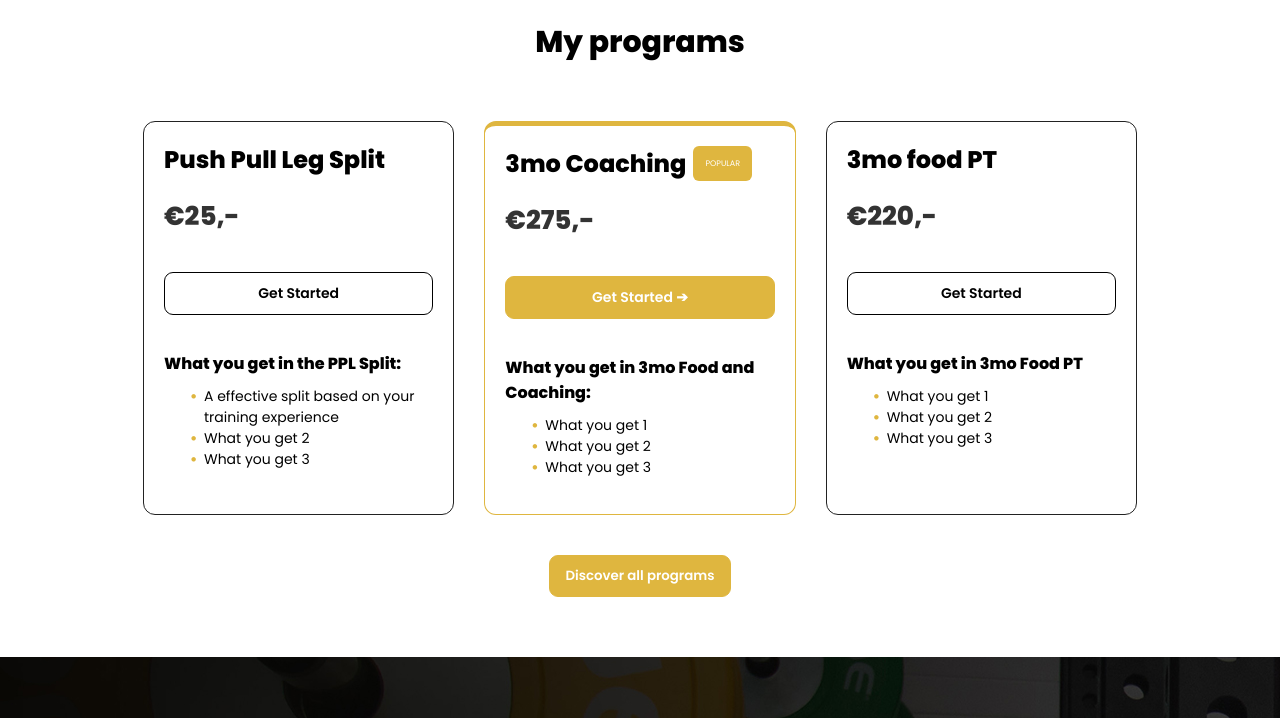
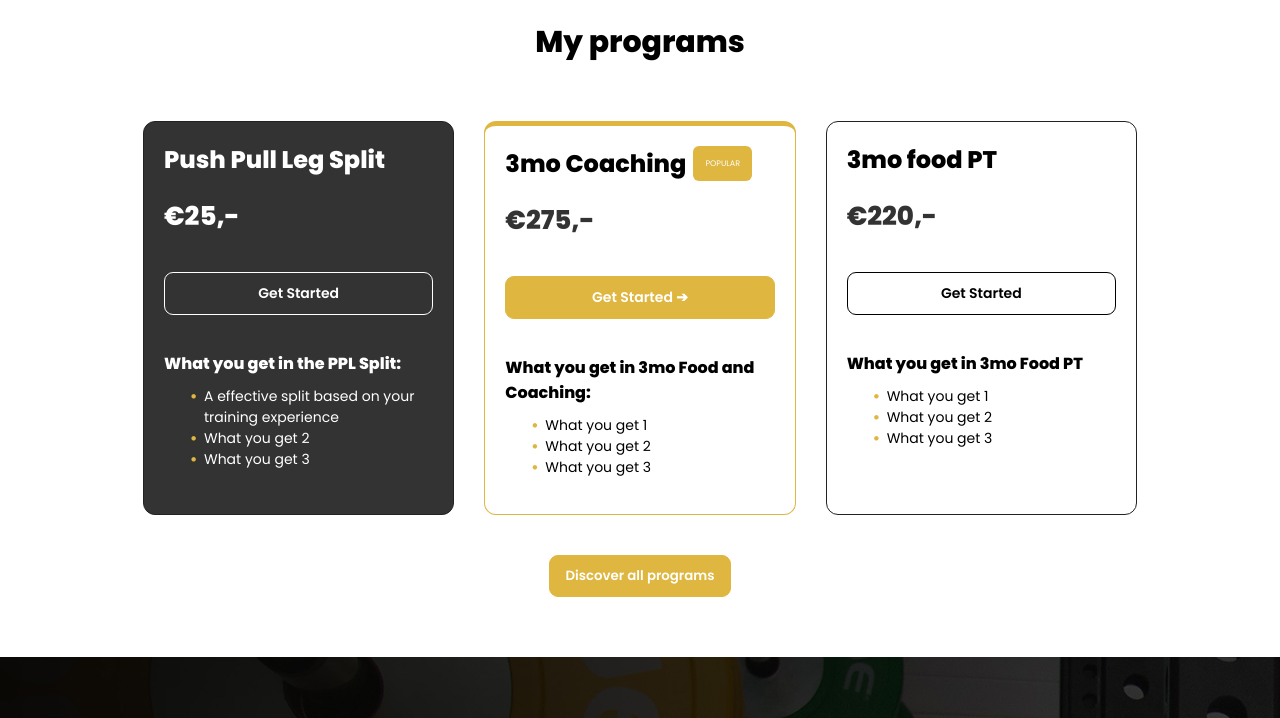
Before and after one commit to K1NGAARON/jake-coaching, a plain HTML site: page index.html in a window 1280 px wide. In both pictures the pointer is over the element 298 px from the left and 998 px from the top of the page. Shown: the part 680-1398 px from the top of the page. Drawn offline with Linux system fonts and the light colour scheme.

Commit message:
changed CSS on programs

```diff
--- a/index.html
+++ b/index.html
@@ -412,4 +412,4 @@ height="0" width="0" style="display:none;visibility:hidden"></iframe></noscript>
 
 <script src="script.js"></script>
 </body>
-</html>l
+</html>
--- a/style.css
+++ b/style.css
@@ -354,6 +354,22 @@ ul {
     border-radius: 12px;
     margin: 0px 15px;
     width: 33%;
+    transition: var(--transition);
+}
+
+.pricing-table-wrapper:hover {
+    background-color: var(--black-3);
+    color: var(--white);
+    transition: var(--transition);
+}
+
+.pricing-table-wrapper:hover .program-price {
+    color: var(--white);
+}
+
+.pricing-table-wrapper:hover .ghost-btn {
+    border: 1px solid var(--white);
+    color: var(--white);
 }
 
 .focus-pricing-table {
```
